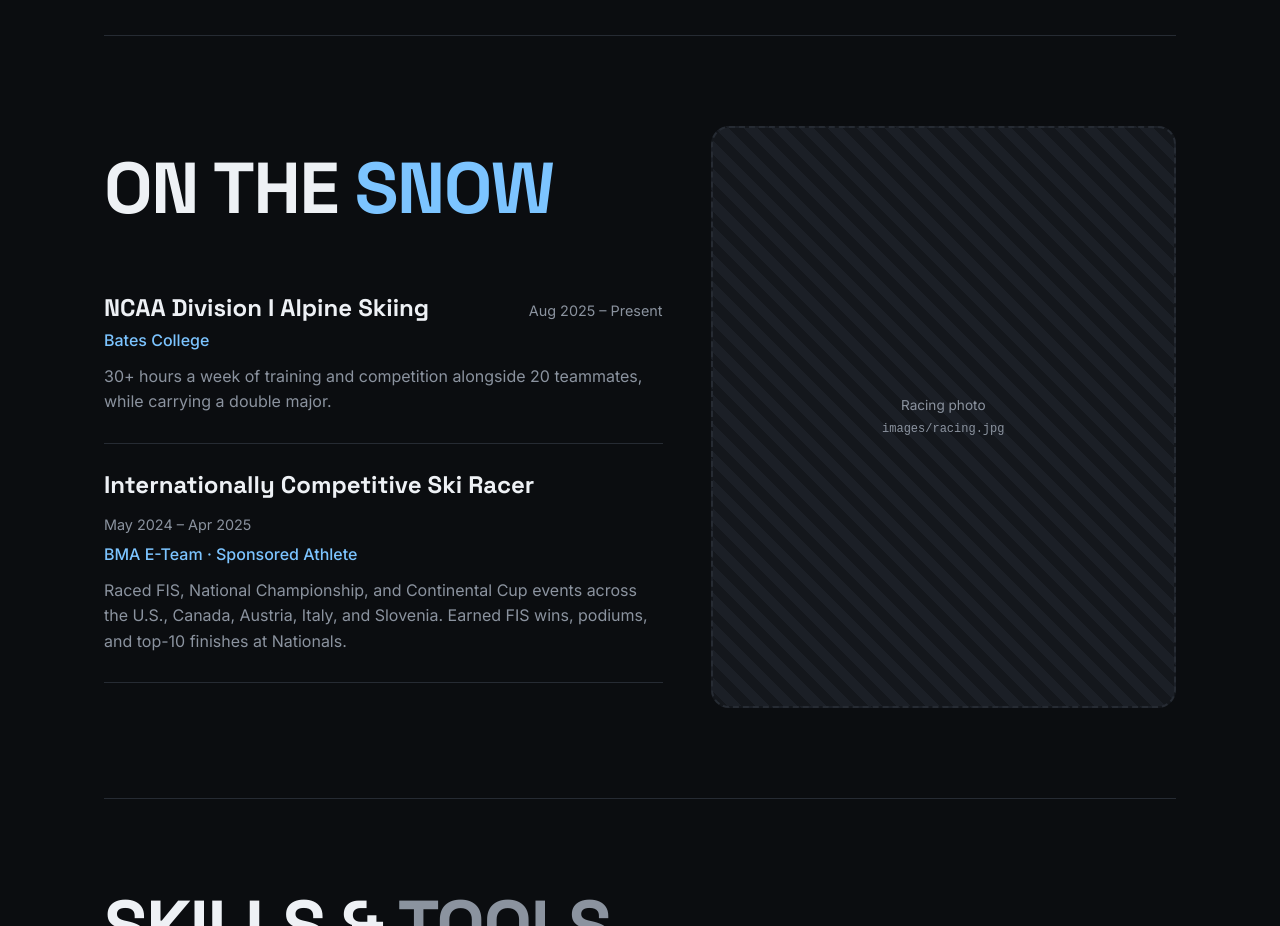
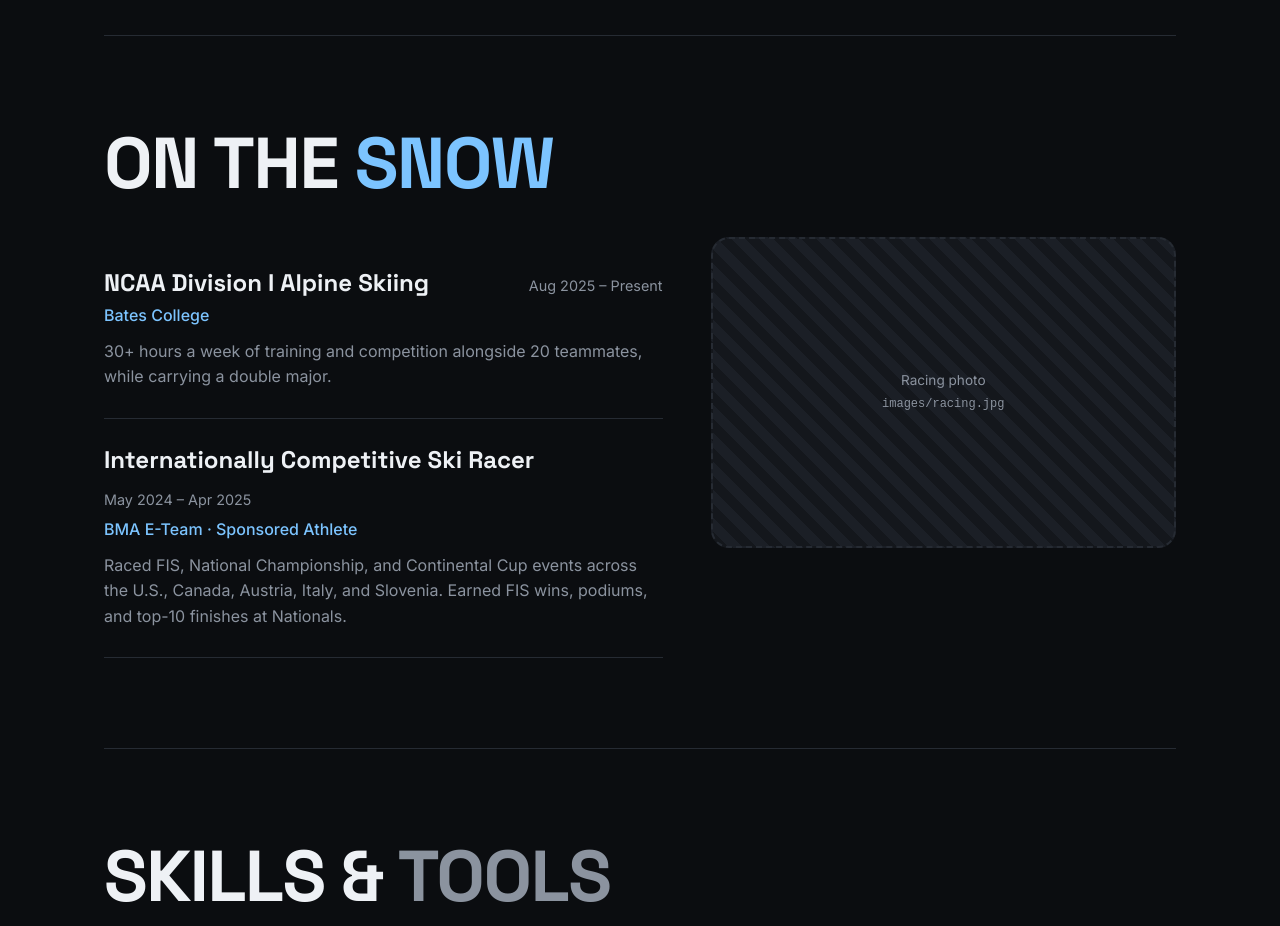
Before and after one commit to krobin2005/myportfolio, a plain HTML site: page index.html in a window 1280 px wide. Shown: the part 4900-5826 px from the top of the page. Drawn offline with Linux system fonts and the light colour scheme.

Commit message:
Add files via upload

```diff
--- a/style.css
+++ b/style.css
@@ -170,7 +170,7 @@ main { max-width: var(--max); margin: 0 auto; padding: 0 24px; }
 
 /* ---------- Athletics ---------- */
 .athletics { display: grid; grid-template-columns: 1.2fr 1fr; gap: 48px; align-items: center; }
-.athletics-photo { width: 100%; aspect-ratio: 4 / 5; border-radius: var(--radius); object-fit: cover; }
+.athletics-photo { width: 100%; aspect-ratio: 3 / 2; border-radius: var(--radius); object-fit: cover; }
 
 /* ---------- Skills ---------- */
 .skill-grid { display: grid; grid-template-columns: repeat(3, 1fr); gap: 16px; }
```
Also changed, not shown: images/investment.jpg (added), images/olfaction.jpg (added), images/profile.jpg (added), images/racing.jpg (added), images/site.jpg (added), images/solar.jpg (added).
